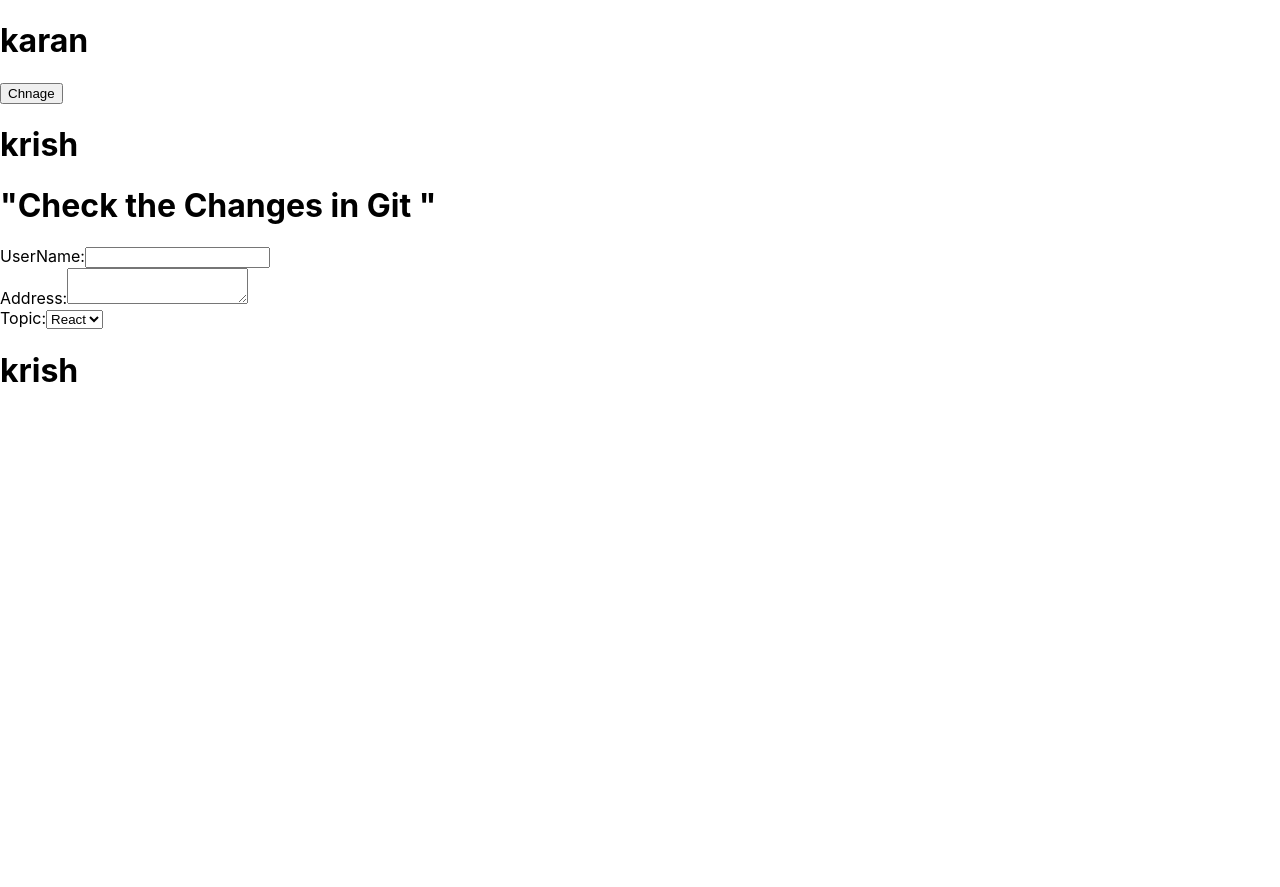
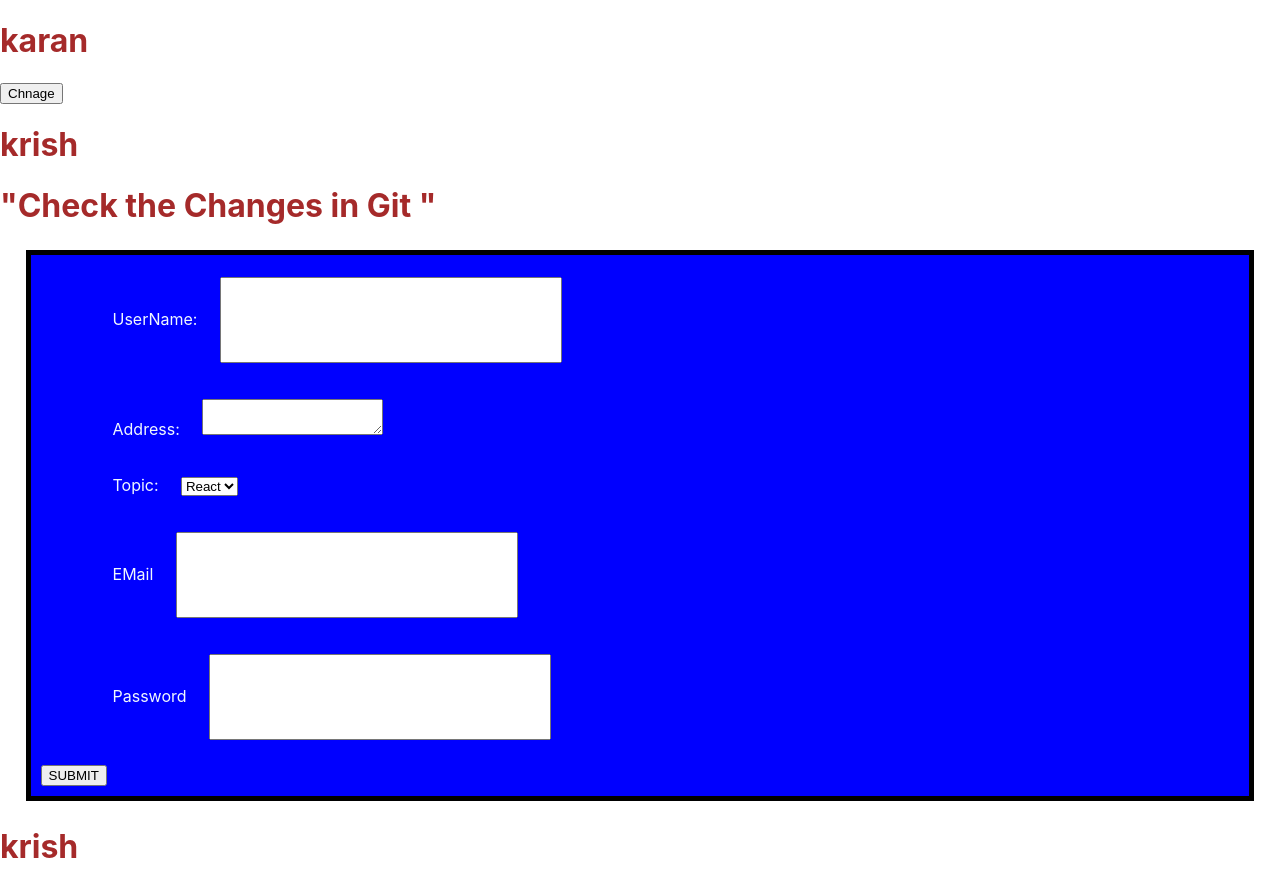
Before and after one commit to lsharva/ReactPractice, a React (Create React App) app: page / in a window 1280 px wide. Before the commit the page ends 800 px from the top, so only its background shows below. Built offline with nearby package versions, Linux system fonts and the light colour scheme.

Commit message:
learnt style Sheet CSS

```diff
--- a/src/App.js
+++ b/src/App.js
@@ -7,7 +7,7 @@ import LifecycleB from './ComponentFolder/LifecycleB';
 
 function App() {
   return (
-    <div>
+    <div className=''>
       <LifecycleA/>
       <Formcomp/>
       <LifecycleB/>
--- a/src/ComponentFolder/LifecycleA.js
+++ b/src/ComponentFolder/LifecycleA.js
@@ -1,5 +1,6 @@
 import React, { Component } from "react";
 import LifecycleB from "./LifecycleB";
+import "../Formcomp.css"
 
 class LifecycleA extends Component{
     constructor(props){
--- /dev/null
+++ b/src/Formcomp.css
@@ -0,0 +1,33 @@
+form {
+    background-color: blue;
+    border :5px solid black ;
+padding:10px ;
+margin: 2%;
+
+
+
+}
+
+form > div
+{
+    margin-left: 5%;
+    margin-bottom: 1%;
+padding: 1%;
+}
+
+form > div >label
+{
+    color: aliceblue;
+    margin-right: 2%;
+}
+
+form > div > input
+{
+    width: 30%;
+    height: 10vh;
+}
+
+h1 {
+    color: brown;
+    margin-right: 2%;
+}
--- a/src/Formcopm.js
+++ b/src/Formcopm.js
@@ -1,4 +1,5 @@
 import React, { Component } from "react";
+import "./Formcomp.css"
 
 export default class Formcomp extends Component{
     constructor(props){
@@ -6,8 +7,25 @@ export default class Formcomp extends Component{
         this.state={
             userName:"",
             address:"",
-            topic:"react"
+            topic:"react",
+            userEmail: "",
+            userpassword: ""
         }
+    }
+
+    userEmailChange= (e)=>{
+        this.setState(
+{userEmail:e.target.value}
+        )
+    }
+
+    userPasswordChange = (e)=>{
+
+        this.setState(
+        {
+            userpassword: e.target.value
+        }
+        )
     }
 
     userNameChange = (e) =>{
@@ -51,6 +69,23 @@ export default class Formcomp extends Component{
                        <option value="css">Css</option>
                     </select>
                 </div>
+<div>
+    <label>EMail</label>
+    <input type="email" onChange={this.userEmailChange} value= {this.userEmail} />
+
+</div>
+
+<div>
+
+<label>Password</label>
+<input type="Password" onChange={this.userPasswordChange} value={this.userpassword} />
+
+
+</div>
+<button type="Submit">
+    SUBMIT
+</button>
+
              </form>
         )
     }
```
Also changed, not shown: src/ComponentFolder/Doc.md (+5 -0 lines).
